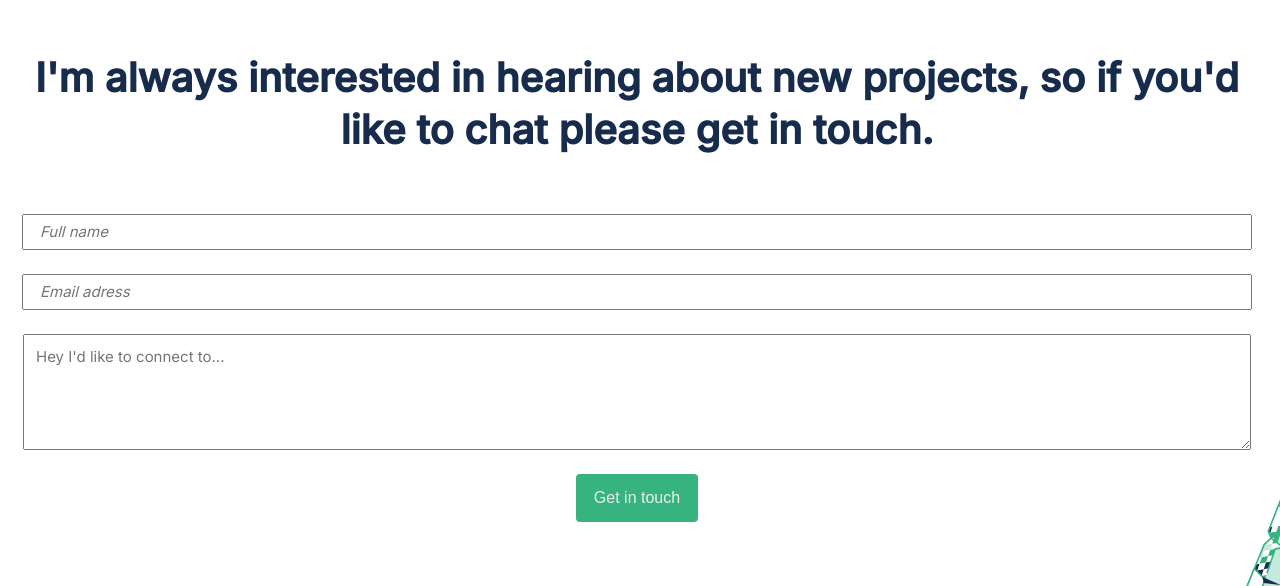
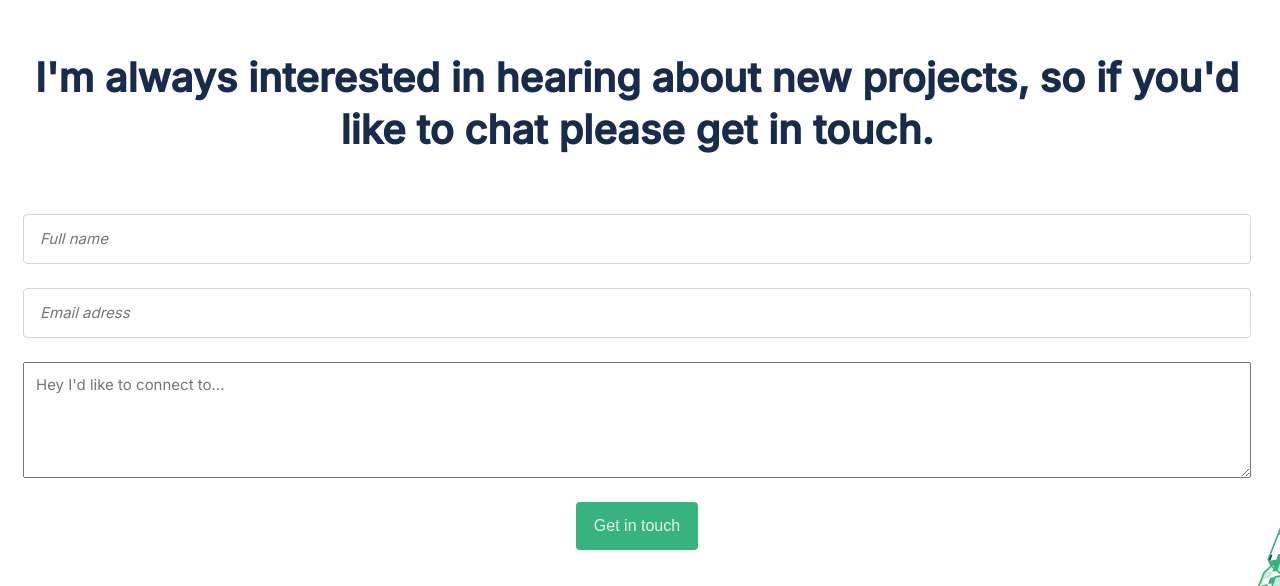
Before and after one commit to essiewanjiru99/essie-portfolio, a website: page index.html in a window 1280 px wide. Shown: the part 5031-5617 px from the top of the page. Drawn offline with Linux system fonts and the light colour scheme.

Commit message:
modify html and css files

```diff
--- a/index.html
+++ b/index.html
@@ -217,9 +217,9 @@
         so if you'd like to chat please get in touch.</p>
     </div>
     <form class="form-inputs" action="https://formspree.io/f/xayzgdak" method="post">
-          <input type="text" name="user_name" placeholder="Full name">
-          <input type="email" name="user_email" placeholder="Email adress">
-          <textarea name="user_message" placeholder="Hey I'd like to connect to..."></textarea>
+          <input type="text" name="user_name" maxlength="30" placeholder="Full name" required>
+          <input type="email" name="user_email" placeholder="Email adress" required>
+          <textarea name="user_message" maxlength="500" placeholder="Hey I'd like to connect to..." required></textarea>
           <button class="button-text" type="submit">Get in touch</button>
     </form>
   </section>
--- a/styles.css
+++ b/styles.css
@@ -404,8 +404,11 @@ ul {
 
 input {
   width: 100%;
-  height: 32px;
+  height: 48px;
   margin-bottom: 24px;
+  background: #fff;
+  border: 1px solid #d0d9d4;
+  border-radius: 4px;
 }
 
 textarea {
```
